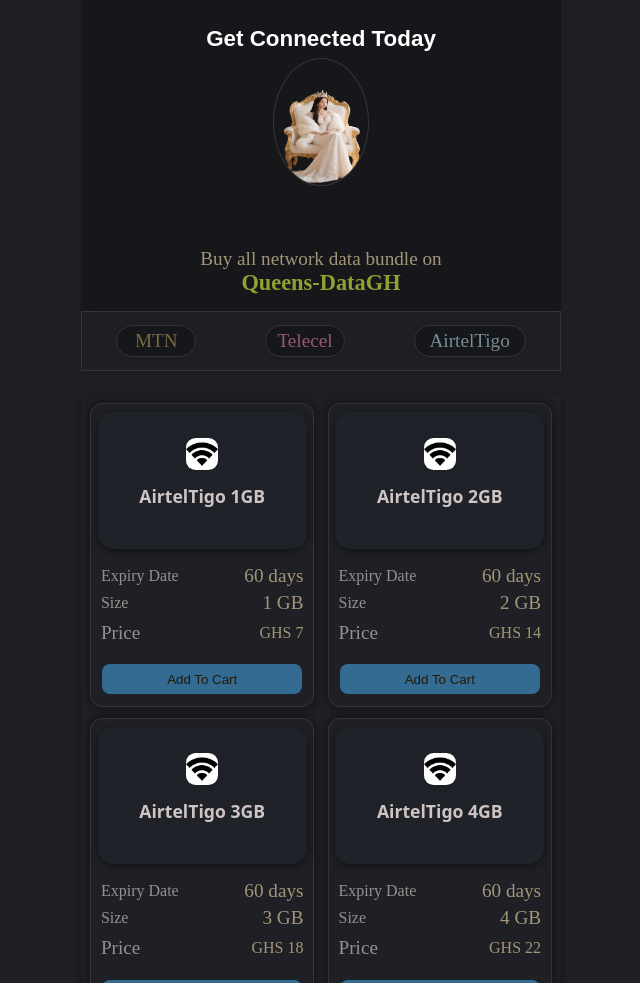
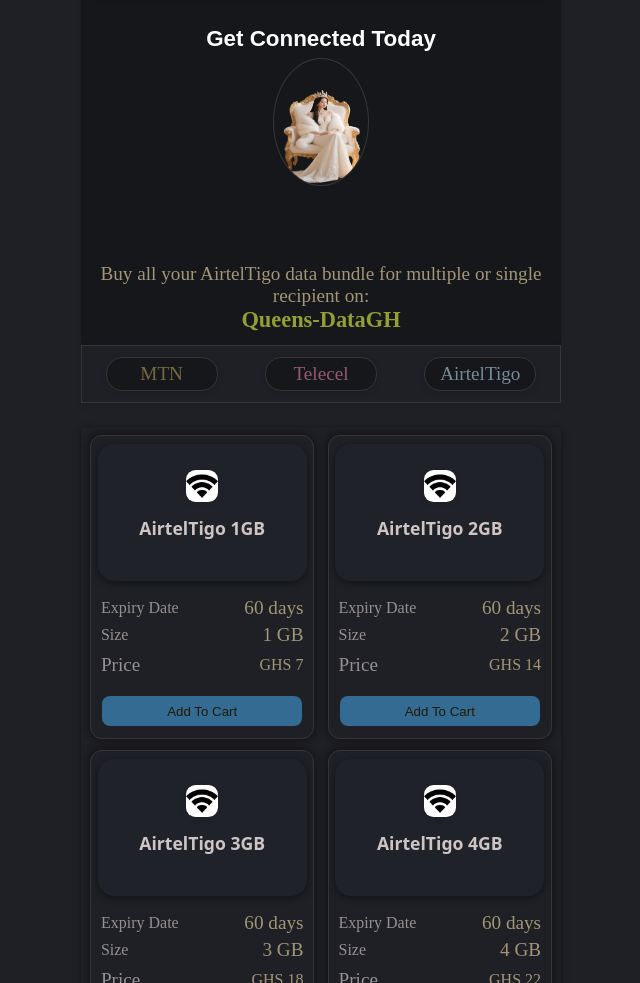
Before and after one commit to NEWMAN5533/Queens-DataGH, a website with bundled scripts: page tigo.html in a window 1280 px wide. Shown: the part 117-1100 px from the top of the page, without its empty margins (319-959 px from the left). Built offline with nearby package versions, Linux system fonts and the light colour scheme.

Commit message:
Add files via upload

```diff
--- a/style.css
+++ b/style.css
@@ -384,7 +384,7 @@
 .hero-section{
   width: 100%;
   max-width: 480px;
-  height: 26.5rem;
+  height: 28.5rem;
   display: flex;
   align-items: center;
   flex-direction: column;
@@ -400,11 +400,24 @@
   border-end-start-radius: var(--thin-br-1);
 }
 
-.userName{
+.user-info{
+  display: flex;
+  height: 1rem;
+  width: 100%;
+  justify-content: center;
+  align-items: center;
   font-size:1.1rem;
   font-family: system-ui, -apple-system, BlinkMacSystemFont, 'Segoe UI', Roboto, Oxygen, Ubuntu, Cantarell, 'Open Sans', 'Helvetica Neue', sans-serif;
   font-weight: 600;
 }
+
+.user-info span{
+ font-size:1.1rem;
+  font-family: system-ui, -apple-system, BlinkMacSystemFont, 'Segoe UI', Roboto, Oxygen, Ubuntu, Cantarell, 'Open Sans', 'Helvetica Neue', sans-serif;
+  font-weight: 600;
+}
+
+
 
 .hero-section .trusted{
   width: 100%;
@@ -474,6 +487,7 @@
   position: relative;
   display: flex;
   text-align: center;
+  margin-bottom: .5rem;
 }
 
 .short-note p{
--- a/tigo.html
+++ b/tigo.html
@@ -5,6 +5,25 @@
   <meta name="viewport" content="width=device-width, initial-scale=1.0">
   <title>Queens-DataGH</title>
  <style>
+
+.user-info{
+  display: flex;
+  height: 1rem;
+  width: 100%;
+  justify-content: center;
+  align-items: center;
+  font-size:1.1rem;
+  font-family: system-ui, -apple-system, BlinkMacSystemFont, 'Segoe UI', Roboto, Oxygen, Ubuntu, Cantarell, 'Open Sans', 'Helvetica Neue', sans-serif;
+  font-weight: 600;
+}
+
+.user-info span{
+ font-size:1.1rem;
+  font-family: system-ui, -apple-system, BlinkMacSystemFont, 'Segoe UI', Roboto, Oxygen, Ubuntu, Cantarell, 'Open Sans', 'Helvetica Neue', sans-serif;
+  font-weight: 600;
+}
+
+
 
       /**
     * SNACKBAR
@@ -454,7 +473,7 @@
 .hero-section{
   width: 100%;
   max-width: 480px;
-  height: 26.4rem;
+  height: 28.4rem;
   display: flex;
   align-items: center;
   flex-direction: column;
@@ -536,6 +555,7 @@
   position: relative;
   display: flex;
   text-align: center;
+  margin-bottom: .5rem;
 }
 
 .short-note p{
@@ -565,8 +585,8 @@
 .networks .mtn{
   background: var(--nav-bg-cl-2);
   display: flex;
-  width: 5rem;
-  height: 2rem;
+  width: 7rem;
+  height: 2.1rem;
   align-items: center;
   justify-content: center;
   text-align: center;
@@ -582,8 +602,8 @@
 .networks .tel{
   background: var(--nav-bg-cl-2);
   display: flex;
-  width: 5rem;
-  height: 2rem;
+  width: 7rem;
+  height: 2.1rem;
   align-items: center;
   justify-content: center;
   text-align: center;
@@ -600,7 +620,7 @@
   background: var(--nav-bg-cl-2);
   display: flex;
   width: 7rem;
-  height: 2rem;
+  height: 2.1rem;
   align-items: center;
   justify-content: center;
   text-align: center;
@@ -831,11 +851,14 @@
     <div class="queen">
       <img src="./icons/bg.png" alt="images" loading="lazy">
     </div>
-     <!---NAMEdISPLAY-SECTION-->
-    <p class="userName" id="usernameDisplay"></p>
+   <!---NAMEdISPLAY-SECTION-->
+      <p id="usernameDisplay"></p>
+      <div class="user-info">
+        <span id="usernameDisplay"></span>
+      </div>
     <!----name-display-ends-->
     <div class="short-note">
-    <p> Buy all network data bundle on <br><strong>Queens-DataGH</strong></p>
+    <p> Buy all your AirtelTigo data bundle for multiple or single <br>recipient on:<br><strong>Queens-DataGH</strong></p>
     </div>
 
     <!---network-link-page-ui-->
```
Also changed, not shown: index.html (+13 -2 lines), tel.html (+35 -14 lines).
